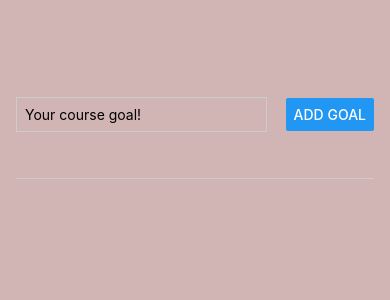
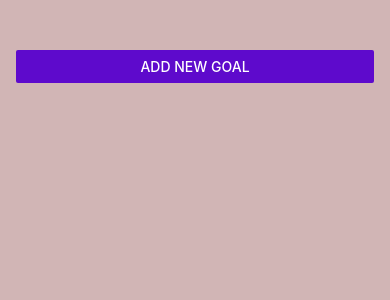
Before and after one commit to NaruNarsha/Udemy, a React Native app in the folder ReactNative/starting-project/: screen / in a window 390 px wide. Shown: the top 300 px of the page. Built offline with nearby package versions, Linux system fonts and the light colour scheme.

Commit message:
RN 34. 모달 화면 추가하기

```diff
--- a/ReactNative/starting-project/App.js
+++ b/ReactNative/starting-project/App.js
@@ -1,5 +1,5 @@
 import { useState } from "react";
-import { StyleSheet, View, ScrollView, FlatList } from "react-native";
+import { StyleSheet, View, ScrollView, FlatList, Button } from "react-native";
 import GoalItem from "./components/GoalItem";
 import GoalInput from "./components/GoalInput";
 
@@ -14,7 +14,12 @@ import GoalInput from "./components/GoalInput";
 //    - Button 컴포넌트는 title 속성을 사용하여 버튼에 표시될 텍스트를 지정합니다.
 
 export default function App() {
+  const [modalIsVisible, setModalIsVisible] = useState(false);
   const [courseGoals, setCourseGoals] = useState([]);
+
+  function startAddGoalHandler() {
+    setModalIsVisible(true);
+  }
 
   // 버튼을 누르면 작동하는 함수
   function addGoalHandler(enteredGoalText) {
@@ -47,9 +52,9 @@ export default function App() {
   // onChangeText :: React Naitve에서 활용하는 프로퍼티로 텍스트 입력이 변경될 때마다 호출되는 콜백 함수를 지정합니다.
   return (
     <View style={styles.appContainer}>
-      <GoalInput onAddGoal={addGoalHandler} />
+      <Button title="Add New Goal" color="#5e0acc" onPress = {startAddGoalHandler}/>
+      <GoalInput onAddGoal={addGoalHandler} visible={modalIsVisible} />
       <View style={styles.goalsContainer}>
-
         {/* FlatList를 사용할 경우의 예제 */}
         <FlatList
           data={courseGoals}
--- a/ReactNative/starting-project/components/GoalInput.js
+++ b/ReactNative/starting-project/components/GoalInput.js
@@ -1,8 +1,10 @@
 import { useState } from "react";
-import { StyleSheet, View, TextInput, Button } from "react-native";
+import { StyleSheet, View, TextInput, Button, Modal } from "react-native";
 
 function GoalInput(props) {
   const [enteredGoalText, setEnteredGoalText] = useState("");
+
+  console.log("GoalInput :: ", props.visible);
 
   // 사용자가 내용을 입력할 때 해당 입력값을 가져노는 역할
   function goalInputHandler(enteredText) {
@@ -15,6 +17,7 @@ function GoalInput(props) {
   }
 
   return (
+    <Modal visible={props.visible} animationType="slide">
       <View style={styles.inputContainer}>
         <TextInput
           style={styles.textInput}
@@ -24,6 +27,7 @@ function GoalInput(props) {
         />
         <Button title="Add Goal" onPress={addGoalHandler} />
       </View>
+    </Modal>
   );
 }
 
```
Lines whose indentation alone changed are shown as unchanged.
